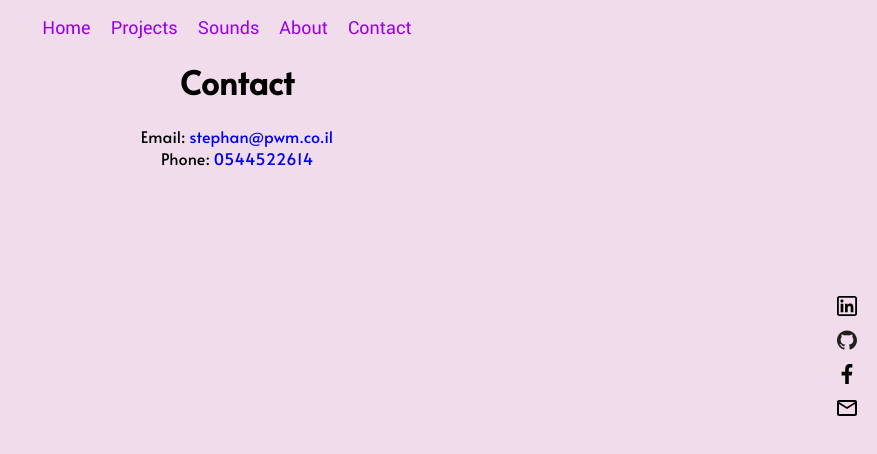
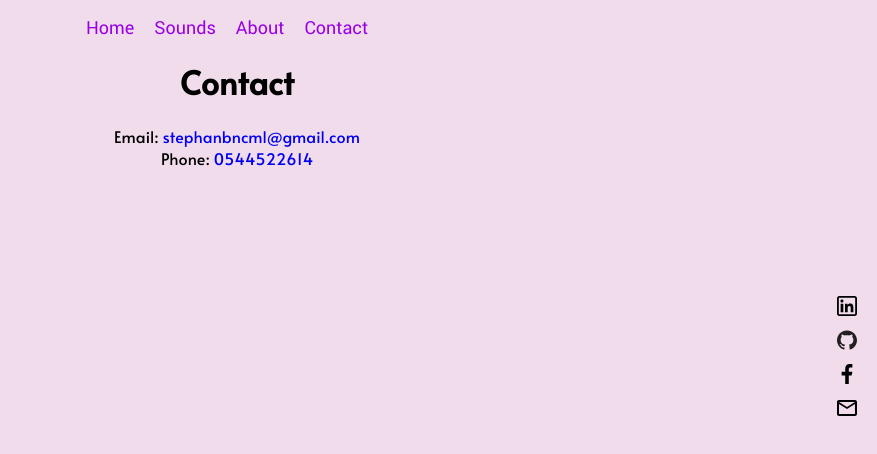
Before and after one commit to stephanbazbaz/portfolio_website, a React (Create React App) app: page /Contact in a window 1280 px wide. Shown: the top 454 px of the page, without its empty margins (403-1280 px from the left). Built offline with nearby package versions, Linux system fonts and the light colour scheme.

Commit message:
remoced cv

```diff
--- a/src/components/About/About.js
+++ b/src/components/About/About.js
@@ -1,17 +1,13 @@
 import React from 'react'
 import './style.scss';
-import RESUME from '../../assets/Stephan Benchemoul Resume.pdf'
 export default function About() {
     return (
         <div className='about-container'>
-<h1>About</h1>
+            <h1>About</h1>
             <div className='about-text'>Full stack web developer form Tel Aviv, Israel.
-            <br />
-Building websites from small landing
-pages to full systems and E-commerce sites.</div>
-            <a href={RESUME} download="Stephan Benchemoul Resume">
-                <button className='cv-button' type="button">DOWNLOAD CV</button>
-            </a>
+                <br />
+                Building websites from small landing
+                pages to full systems and E-commerce sites.</div>
         </div>
     )
 }
--- a/src/components/Contact/Contact.js
+++ b/src/components/Contact/Contact.js
@@ -2,11 +2,13 @@ import React from 'react'
 import './style.scss';
 
 export default function Contact() {
+    const mail = 'stephanbncml@gmail.com'
+    const phone = '0544522614'
     return (
         <div className='contact-container'>
             <h1>Contact</h1>
-            <div>Email: <a href='mailto:stephan@pwm.co.il'>stephan@pwm.co.il</a></div>
-            <div>Phone: <a href='tel:0544522614'>0544522614</a></div>
+            <div>Email: <a href={`mailto:${mail}`}>{mail}</a></div>
+            <div>Phone: <a href={`tel:${phone}`}>{phone}</a></div>
         </div>
     )
 }
--- a/src/components/Navbar/Navbar.js
+++ b/src/components/Navbar/Navbar.js
@@ -23,7 +23,7 @@ export default function Navbar() {
                 <div className='navbar-container'>
                     <div className='navlinks-warp'>
                         <Link to="/" className='navlinks'>Home</Link>
-                        <Link to="/Projects" className='navlinks'>Projects</Link>
+                        {/* <Link to="/Projects" className='navlinks'>Projects</Link> */}
                         <Link to="/Sounds" className='navlinks'>Sounds</Link>
                         <Link to="/About" className='navlinks'>About</Link>
                         <Link to="/Contact" className='navlinks'>Contact</Link>
@@ -42,7 +42,7 @@ export default function Navbar() {
             </div>
             <div className='margin-top'>
                 <Switch>
-                <Route path="/About">
+                    <Route path="/About">
                         <About />
                     </Route>
                     <Route path="/Projects">
```
Also changed, not shown: 1 other file (tests, documents, lock files or other folders).
